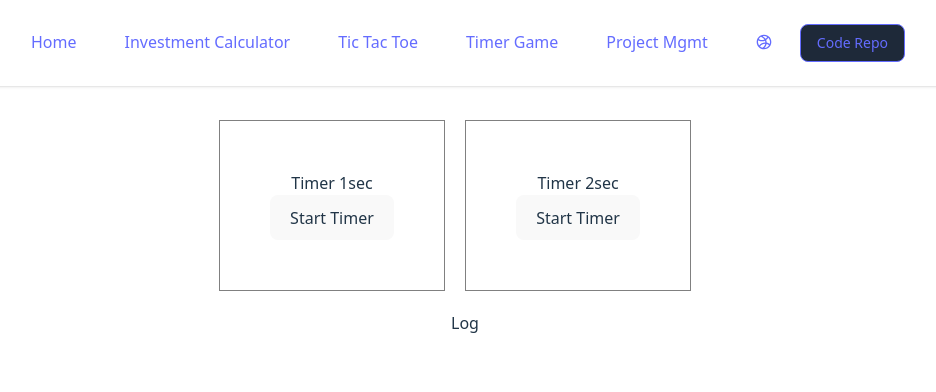
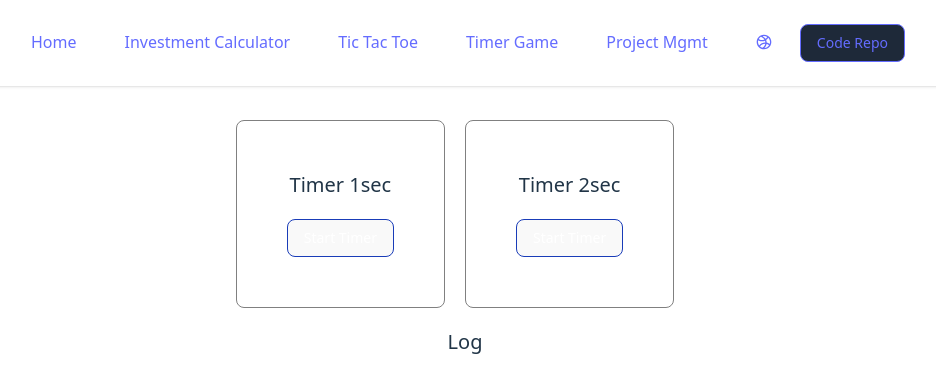
Before and after one commit to 0xadri/ima-kokode, a React (Vite) app: page /Timer in a window 1280 px wide. Shown: the top 392 px of the page, without its empty margins (175-1111 px from the left). Built offline with nearby package versions, Linux system fonts and the light colour scheme.

Commit message:
TIMER GAME: improve styling

```diff
--- a/src/components/TimerComp.jsx
+++ b/src/components/TimerComp.jsx
@@ -29,9 +29,12 @@ const TimerComp = ({ seconds, name, updateLog }) => {
   };
 
   return (
-    <div className="timer-block">
-      <h3>Timer {name}</h3>
-      <button onClick={started ? handleStop : handleStart}>
+    <div className="timer-block rounded-lg">
+      <h3 className="text-xl mb-5">Timer {name}</h3>
+      <button
+        onClick={started ? handleStop : handleStart}
+        className="px-4 py-2 border border-blue-800 rounded-lg cursor-pointer max-sm:py-2 max-sm:px-2 max-sm:text-xs text-white bg-gray-800 font-medium text-sm text-center hover:bg-gray-700 focus:ring-2 focus:outline-none focus:ring-blue-300"
+      >
         {started ? "Stop" : "Start"} Timer
       </button>
     </div>
--- a/src/index.css
+++ b/src/index.css
@@ -36,7 +36,7 @@ h1 {
   font-size: 3.2em;
   line-height: 1.1;
 }
-
+/*
 button {
   border-radius: 8px;
   border: 1px solid transparent;
@@ -54,7 +54,7 @@ button:hover {
 button:focus,
 button:focus-visible {
   outline: 4px auto -webkit-focus-ring-color;
-}
+} */
 
 @media (prefers-color-scheme: light) {
   :root {
--- a/src/pages/Timer.jsx
+++ b/src/pages/Timer.jsx
@@ -28,23 +28,23 @@ const Timer = () => {
         <TimerComp seconds={2} name="2sec" updateLog={updateLog} />
       </div>
       <div>
-        <h2>Log</h2>
+        <h2 className="text-xl mb-5">Log</h2>
         <div className="timer-log-section">
           {/* <p>{log.startLogTxt ? "Start Log: " + log.startLogTxt : null}</p> */}
           {log.startLogTxt && (
-            <p>
+            <p className="text-base mb-5">
               {/* <span className="timer-log-label">Start:</span>  */}
               {log.startLogTxt}
             </p>
           )}
           {log.endLogTxt && (
-            <p>
+            <p className="text-base mb-5">
               {/* <span className="timer-log-label">End:</span>  */}
               {log.endLogTxt}
             </p>
           )}
           {log.stopLogTxt && (
-            <p>
+            <p className="text-base mb-5">
               {/* <span className="timer-log-label">Stop:</span>  */}
               {log.stopLogTxt}
             </p>
```
